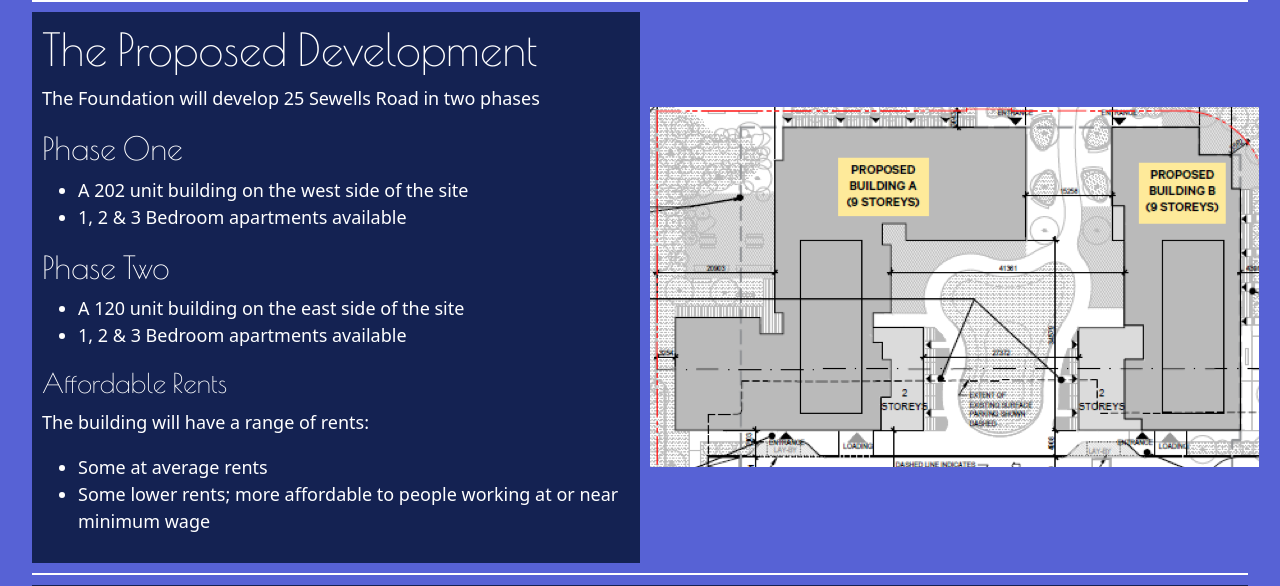
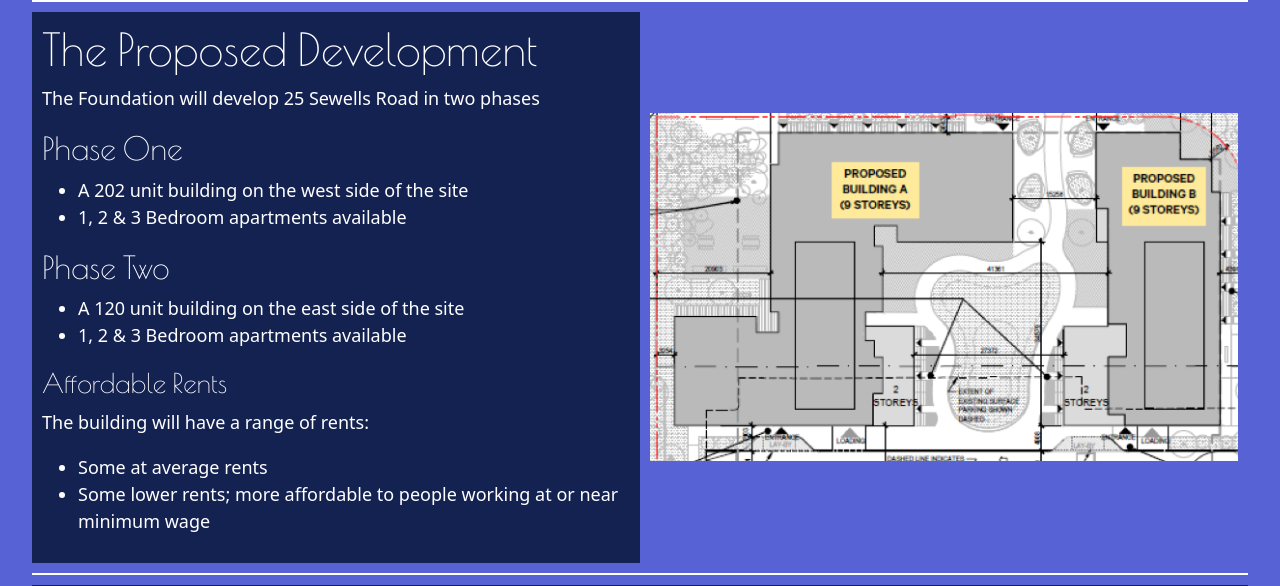
Before and after one commit to twc-inc-ca/twc-inc-ca.github.io, a PHP site: page /the-development.html in a window 1280 px wide. Shown: the part 70-656 px from the top of the page. Run offline with PHP 8.4, Linux system fonts and the light colour scheme.

Commit message:
Update styles.css

```diff
--- a/styles.css
+++ b/styles.css
@@ -246,6 +246,10 @@ h1, h2, h3, h4, h5, h6 {
     padding: 10px;
     margin-top: 10px;
     margin-bottom: 10px;
+}
+
+.devInfo img {
+    width: 100%;
 }
 
 #devText {
```
